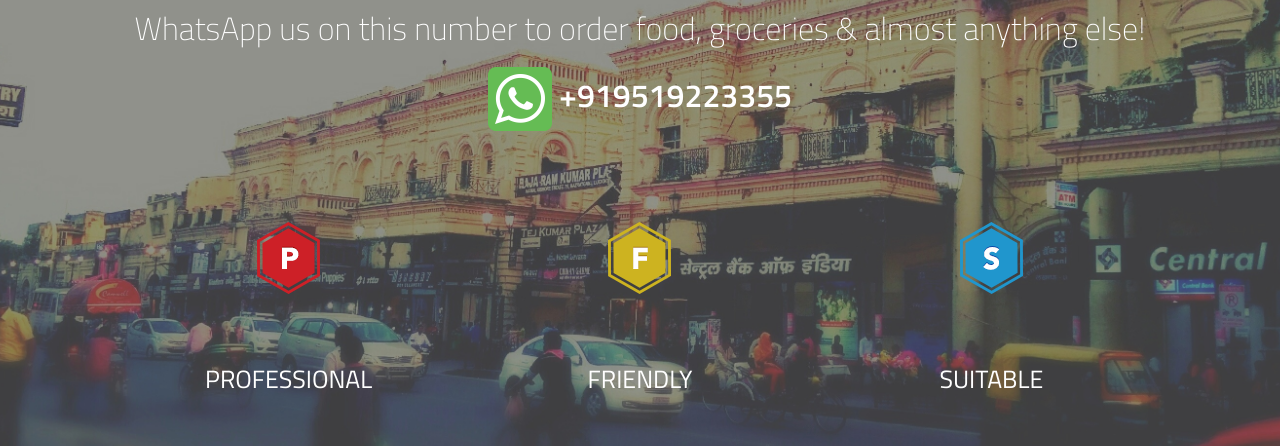
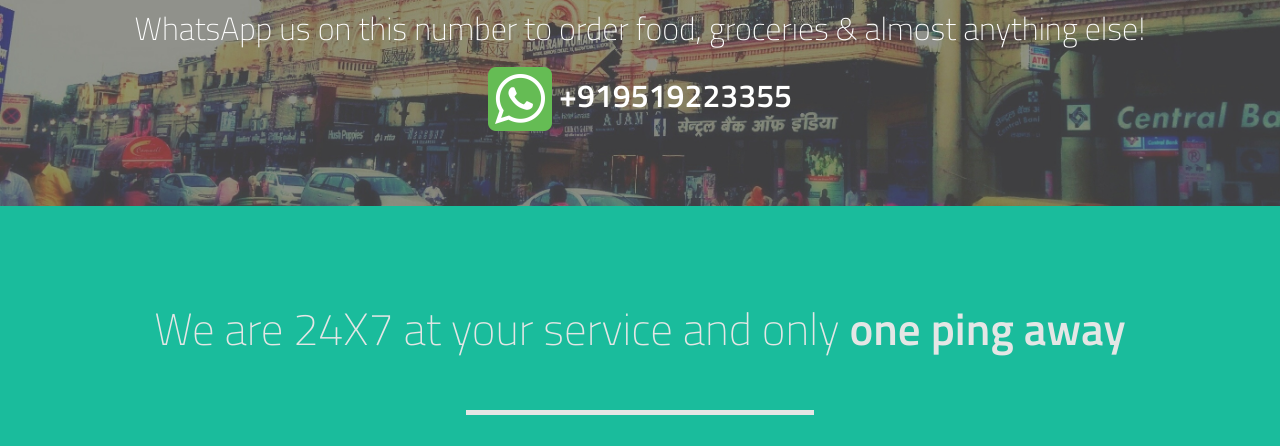
Before and after one commit to palapoorv/palapoorv.github.io, a plain HTML site: page index.html in a window 1280 px wide. Shown: the part 354-800 px from the top of the page. Drawn offline with Linux system fonts and the light colour scheme.

Commit message:
Removed Icons

```diff
--- a/index.html
+++ b/index.html
@@ -71,11 +71,11 @@
                     <h2 class="font-semibold"><img src="images/whatsapp.png" height="64" width="64"><span class="font-semibold"> +919519223355</span></h2>
 				</div><!-- /col-12 -->
 			</div><!-- /row -->
-			<div id="home-row-2" class="row clearfix">
+			<!--<div id="home-row-2" class="row clearfix">
 				<div class="col-12 col-sm-4"><div class="home-hover navigation-slide" data-slide="4"><img src="images/s02.png"></div>PROFESSIONAL</div>
 				<div class="col-12 col-sm-4"><div class="home-hover navigation-slide" data-slide="3"><img src="images/s01.png"></div><span>FRIENDLY</span></div>
 				<div class="col-12 col-sm-4"><div class="home-hover navigation-slide" data-slide="5"><img src="images/s03.png"></div><span>SUITABLE</span></div>
-			</div><!-- /row -->
+			</div>--><!-- /row -->
 		</div><!-- /container -->
 	</div><!-- /slide1 -->
 
```
